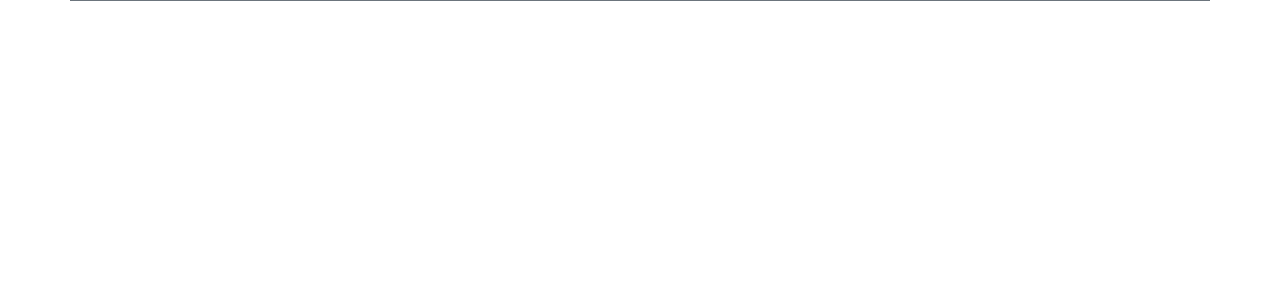
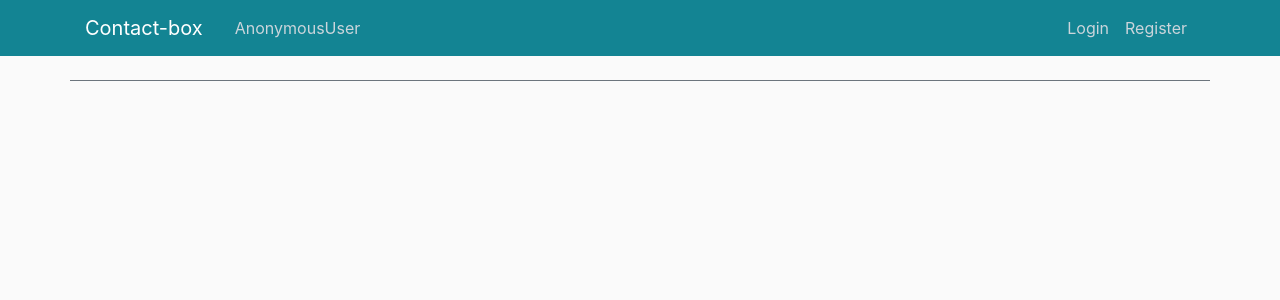
Before and after one commit to TobKed/contact_box, a Django app: page / in a window 1280 px wide. Shown: the top 300 px of the page. Run offline with Django 3.2, Linux system fonts and the light colour scheme; some libraries are stand-ins or nearby versions.

Commit message:
add navbar template update base template and css

```diff
--- a/src/contacts/static/contacts/main.css
+++ b/src/contacts/static/contacts/main.css
@@ -1 +1,31 @@
 @import url("https://cdnjs.cloudflare.com/ajax/libs/font-awesome/4.7.0/css/font-awesome.min.css");
+
+body {
+  background: #fafafa;
+  color: #333333;
+  margin-top: 5rem;
+}
+
+h1, h2, h3, h4, h5, h6 {
+  color: #444444;
+}
+
+ul {
+  margin: 0;
+}
+
+.bg-steel {
+  background-color: #138493;
+}
+
+.site-header .navbar-nav .nav-link {
+  color: #cbd5db;
+}
+
+.site-header .navbar-nav .nav-link:hover {
+  color: #ffffff;
+}
+
+.site-header .navbar-nav .nav-link.active {
+  font-weight: 500;
+}
--- a/src/contacts/templates/contacts/base.html
+++ b/src/contacts/templates/contacts/base.html
@@ -21,6 +21,7 @@
 </head>
 <body>
 
+{% include 'contacts/navbar.html' %}
 
 <main role="main" class="container">
     <div class="row">
--- /dev/null
+++ b/src/contacts/templates/contacts/navbar.html
@@ -0,0 +1,27 @@
+<header class="site-header">
+  <nav class="navbar navbar-expand-md navbar-dark bg-steel fixed-top">
+    <div class="container">
+      <a class="navbar-brand mr-4" href="{% url 'contacts-home'  %}">Contact-box</a>
+      <button class="navbar-toggler" type="button" data-toggle="collapse" data-target="#navbarToggle" aria-controls="navbarToggle" aria-expanded="false" aria-label="Toggle navigation">
+      <span class="navbar-toggler-icon"></span>
+      </button>
+
+      <div class="collapse navbar-collapse" id="navbarToggle">
+        <div class="navbar-nav mr-auto">
+          <a class="nav-item nav-link" href="{% url 'contacts-home' %}">{{ request.user }}</a>
+        </div>
+
+        <!-- Navbar Right Side -->
+        <div class="navbar-nav">
+          {% if user.is_authenticated %}
+            <a class="nav-item nav-link" href="#">Profile</a>
+            <a class="nav-item nav-link" href="#">Logout</a>
+          {% else %}
+            <a class="nav-item nav-link" href="#">Login</a>
+            <a class="nav-item nav-link" href="#">Register</a>
+          {% endif %}
+        </div>
+      </div>
+    </div>
+  </nav>
+</header>
```
Also changed, not shown: README.md.
